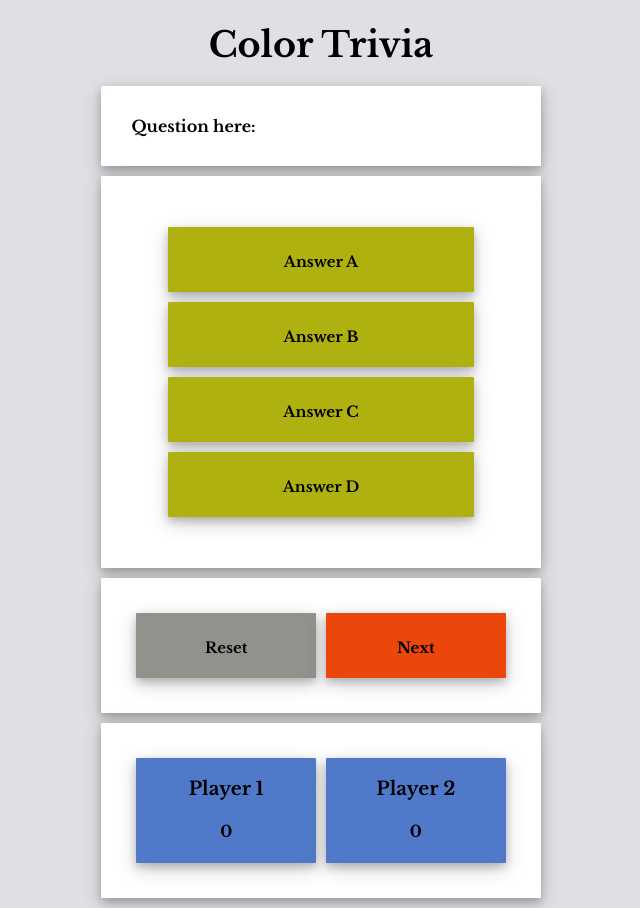
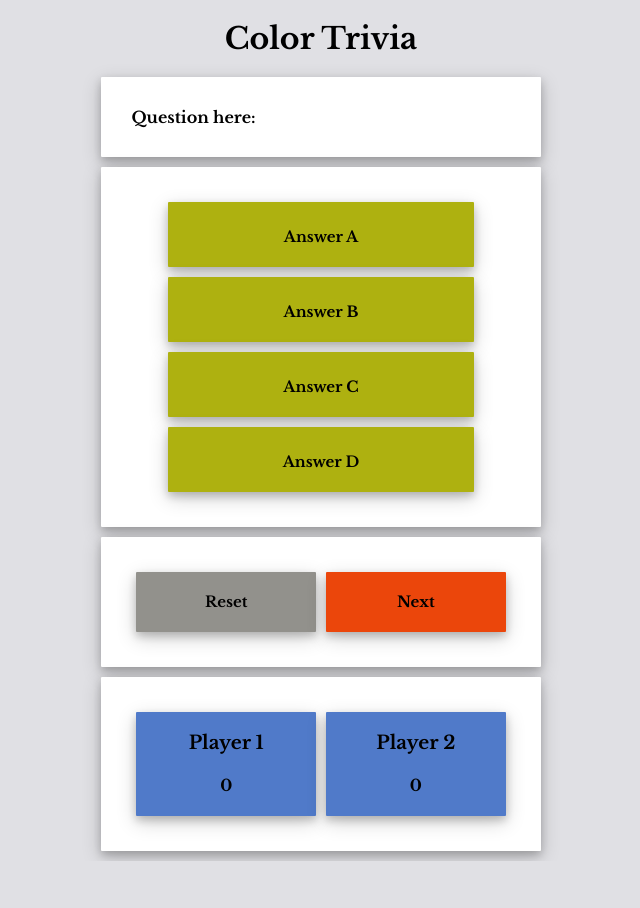
Before and after one commit to mfbrauning/seir_penguin_project_1, a plain HTML site: page index.html in a window 1280 px wide. Shown: the whole page, without its empty margins (319-959 px from the left). After the commit the page ends 861 px from the top, so only its background shows below. Drawn offline with nearby package versions, Linux system fonts and the light colour scheme; no server answers.

Commit message:
updated markdown file

```diff
--- a/app.js
+++ b/app.js
@@ -34,9 +34,7 @@ const $p2score = $("#player2 h4")
 
 
 const chooseAnswer = (event, question) => {
-    console.log(event)
     if (event.target.innerText === question.correctAnswer){
-        console.log("correct")
         $(event.delegateTarget).css("background-color", "green").text("Correct!");
         if (state.whichPlayer) {
             state.player1 ++
@@ -71,6 +69,17 @@ const nextQuestion = () => {
 
 }
 
+const reset = () => {
+    $("#reset").off()
+    $("#reset").on("click", (event) => {
+        setBoard(questions)
+
+
+    })
+}
+
+reset()
+
 
 const setBoard = (q) => {
     // Getting a random question
@@ -82,9 +91,7 @@ const setBoard = (q) => {
     $b.text(randomQuestion.answerB).css("background-color", "#aeb110")
     $c.text(randomQuestion.answerC).css("background-color", "#aeb110")
     $d.text(randomQuestion.answerD).css("background-color", "#aeb110")
-    // update players' scores
-    // $p1score.text(state.player1)
-    // $p2score.text(state.player2)
+
 
     nextQuestion()
 
--- a/style.css
+++ b/style.css
@@ -9,7 +9,7 @@ h1 {
         color: black;
         font-family: 'Libre Baskerville', serif;
         font-weight: 800;
-        font-size: 35px;
+        font-size: 30px;
         margin-bottom: 20px;
 }
 
@@ -17,6 +17,7 @@ h1 {
 
 #question {
     width: 60%;
+    /* height: 40px; */
     padding: 30px;
     background-color: white;
     color: black;
@@ -32,6 +33,7 @@ h1 {
 
 #answer {
     width: 60%;
+    height: 300px;
     margin: 10px auto;
     color: black;
     background-color: white;
@@ -86,8 +88,8 @@ h1 {
 
 #next, #reset {
     width: 70%;
-    height: 25px;
-    padding: 25px 20px 15px 20px;
+    height: 5px;
+    padding: 10px 20px 20px 20px;
     font-size: 15px;
     text-align: center;
     margin: 5px;
@@ -158,4 +160,9 @@ h1 {
     width: 30%;
 }
 
+#next, #reset {
+    height: 40px;
+    padding: 20px 0 0
 }
+
+}
```
Also changed, not shown: 1 other file.
